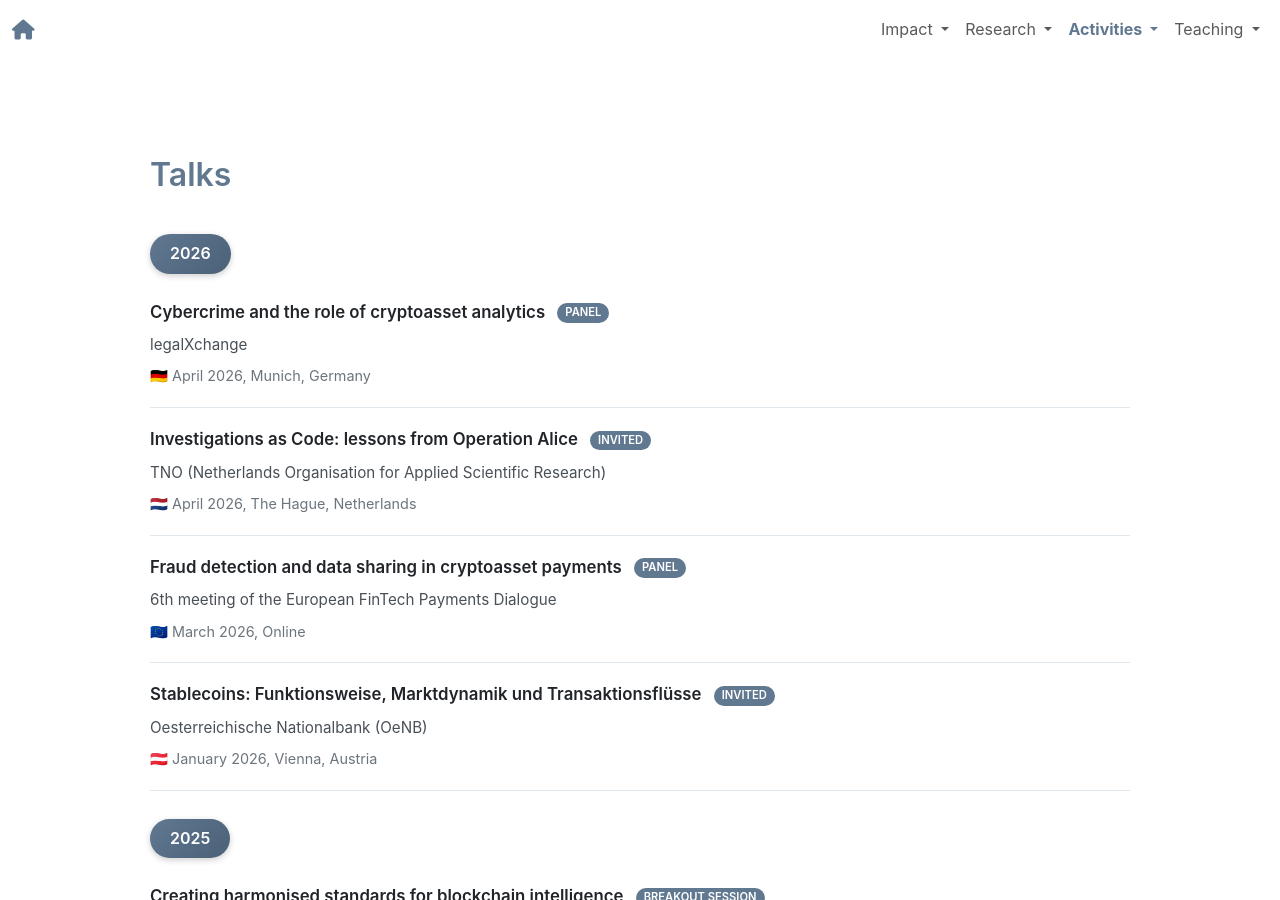
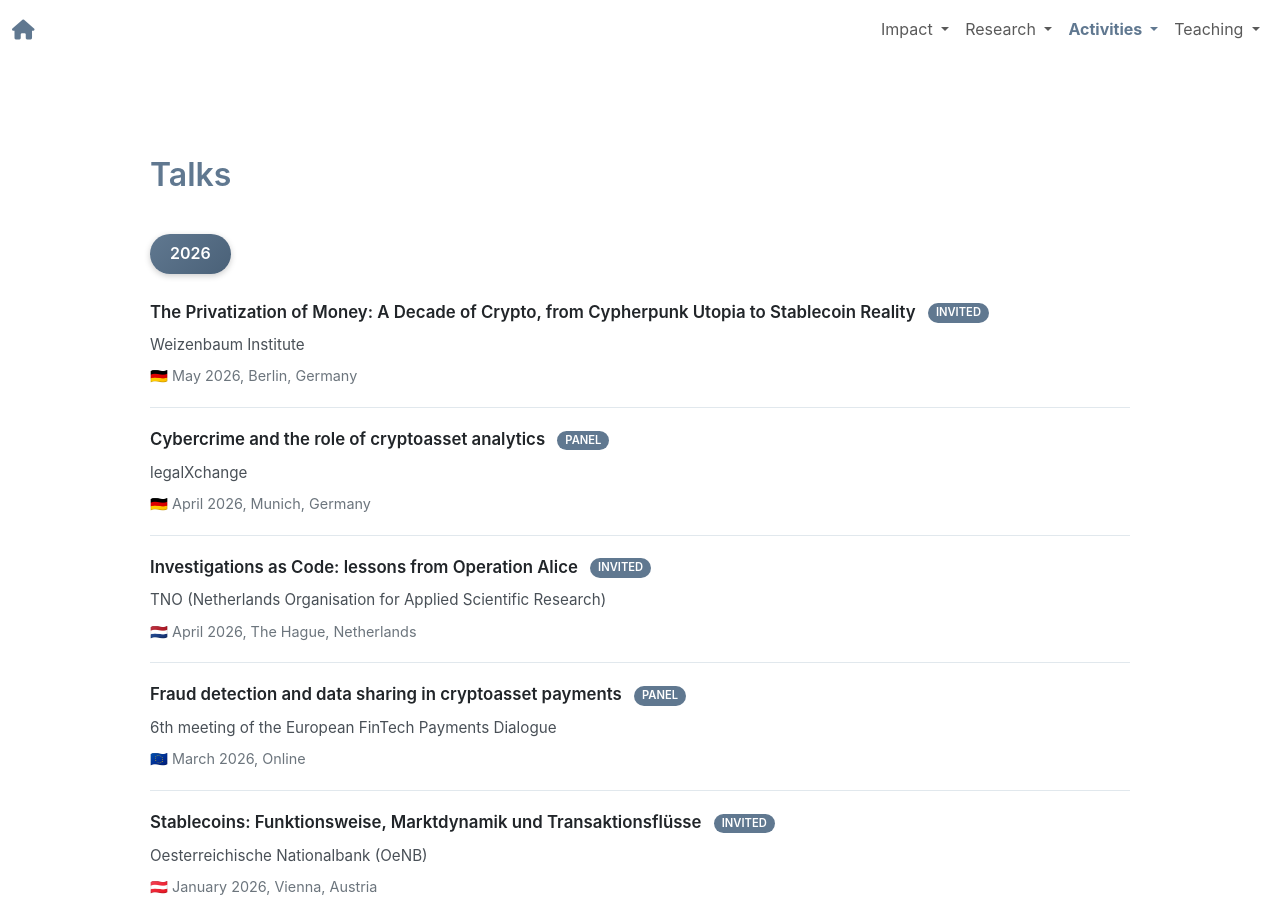
Before and after one commit to behas/behas.github.com, a Jekyll site: the page built from talks.html, in a window 1280 px wide and 900 px high. Built offline with Jekyll 4.4.1, drawn with Linux system fonts in a browser that asks for light colours; a style sheet for code colours, icons or effects is not loaded.

Commit message:
Add Weizenbaum Institute talk on the privatization of money

```diff
--- a/_data/talks.yml
+++ b/_data/talks.yml
@@ -1,4 +1,11 @@
 # 2026
+
+- title: "The Privatization of Money: A Decade of Crypto, from Cypherpunk Utopia to Stablecoin Reality"
+  venue: Weizenbaum Institute
+  date: 2026-05-27
+  location: Berlin, Germany
+  flag: "🇩🇪"
+  type: Invited
 
 - title: Cybercrime and the role of cryptoasset analytics
   venue: legalXchange
```
